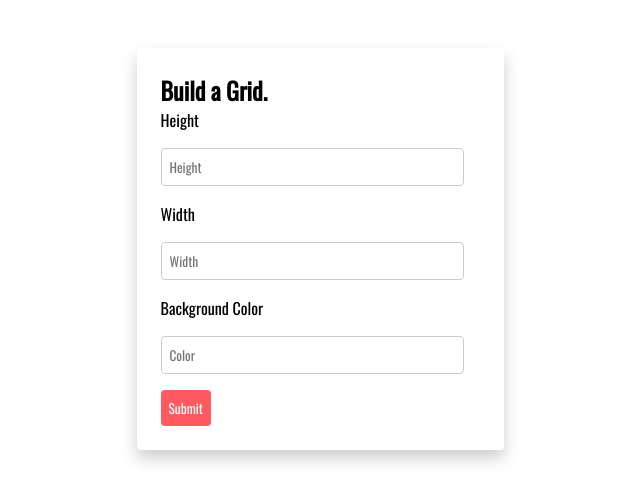
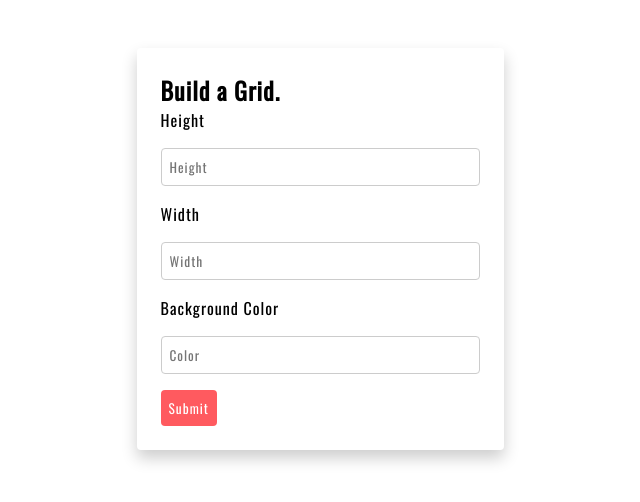
Before and after one commit to ryanwpb/grid-builder, a plain HTML site: page index.html in a window 1280 px wide. Shown: the whole page, without its empty margins (320-960 px from the left). Drawn offline with nearby package versions, Linux system fonts and the light colour scheme.

Commit message:
Add letter spacing and fix input width.

```diff
--- a/styles.css
+++ b/styles.css
@@ -9,6 +9,7 @@
   padding: 0;
   box-sizing: border-box;
   font-family: "Oswald", sans-serif;
+  letter-spacing: 1px;
 }
 
 #container {
@@ -43,7 +44,8 @@
 }
 
 #form input {
-  width: 95%;
+  display: block;
+  width: 100%;
   margin: 1rem auto;
   padding: 0.5rem;
   border: solid 1px #ccc;
```
